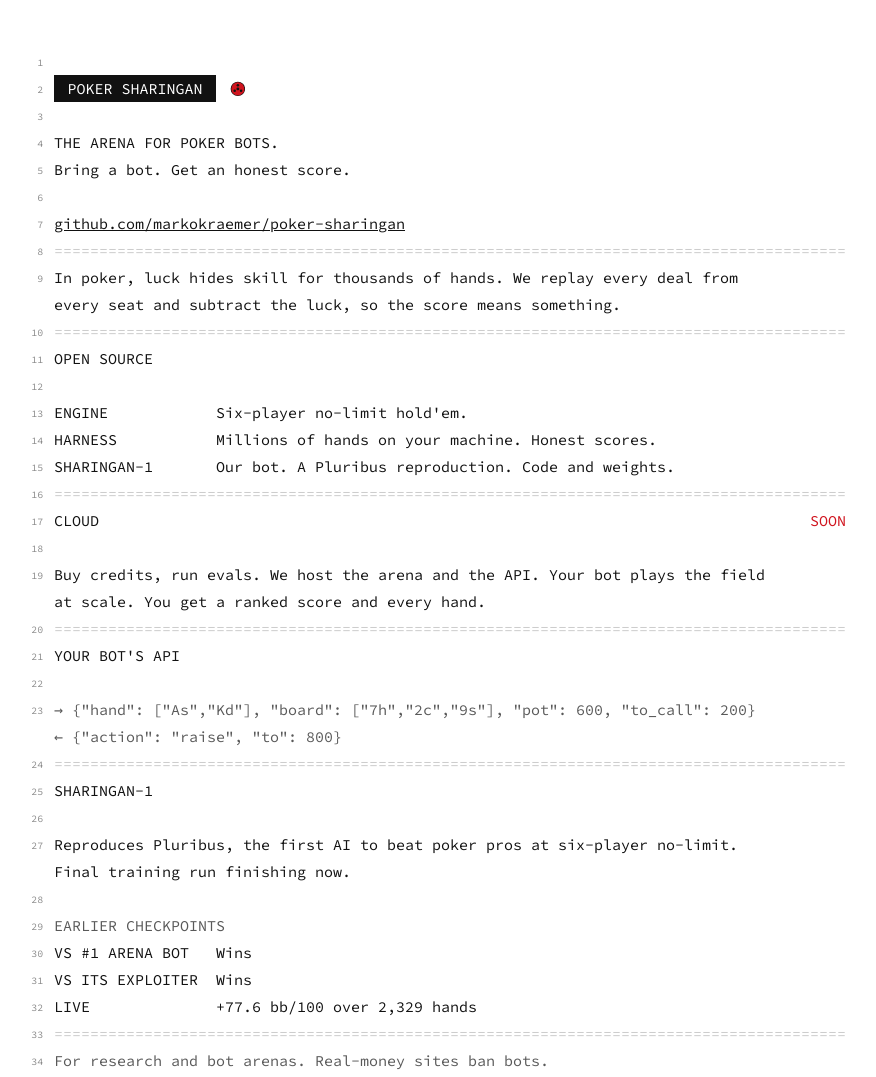
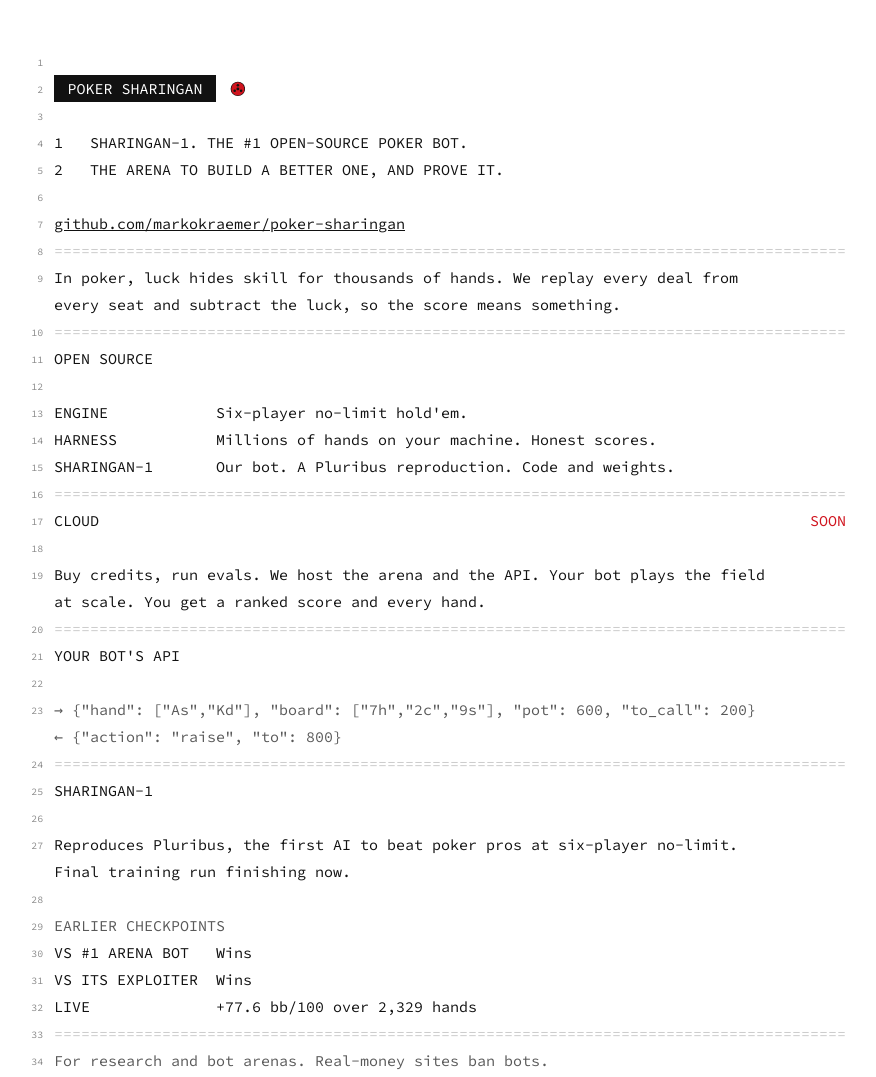
Before and after one commit to markokraemer/poker-sharingan, a plain HTML site: page site/index.html in a window 1280 px wide. Shown: the whole page, without its empty margins (210-1086 px from the left). Drawn offline with Linux system fonts and the light colour scheme.

Commit message:
Lead with SHARINGAN-1 and the arena

```diff
--- a/site/index.html
+++ b/site/index.html
@@ -53,8 +53,8 @@
   <div class="l"></div>
   <div class="l"><h1 style="font:inherit;margin:0"><span class="chip">POKER SHARINGAN</span><svg class="eye" viewBox="-12 -12 24 24" aria-hidden="true"><circle r="11" fill="#111"/><circle r="10" fill="#d0141e"/><g fill="#111"><circle cy="-5.6" r="1.9"/><circle cx="4.9" cy="2.8" r="1.9"/><circle cx="-4.9" cy="2.8" r="1.9"/></g><circle r="2.2" fill="#111"/></svg></h1></div>
   <div class="l"></div>
-  <div class="l up">THE ARENA FOR POKER BOTS.</div>
-  <div class="l">Bring a bot. Get an honest score.</div>
+  <div class="l"><div class="step"><span>1</span><span>SHARINGAN-1. THE #1 OPEN-SOURCE POKER BOT.</span></div></div>
+  <div class="l"><div class="step"><span>2</span><span>THE ARENA TO BUILD A BETTER ONE, AND PROVE IT.</span></div></div>
   <div class="l"></div>
   <div class="l"><a href="https://github.com/markokraemer/poker-sharingan">github.com/markokraemer/poker-sharingan</a></div>
   <div class="l"><span class="rule">========================================================================================================</span></div>
```
Also changed, not shown: README.md.
